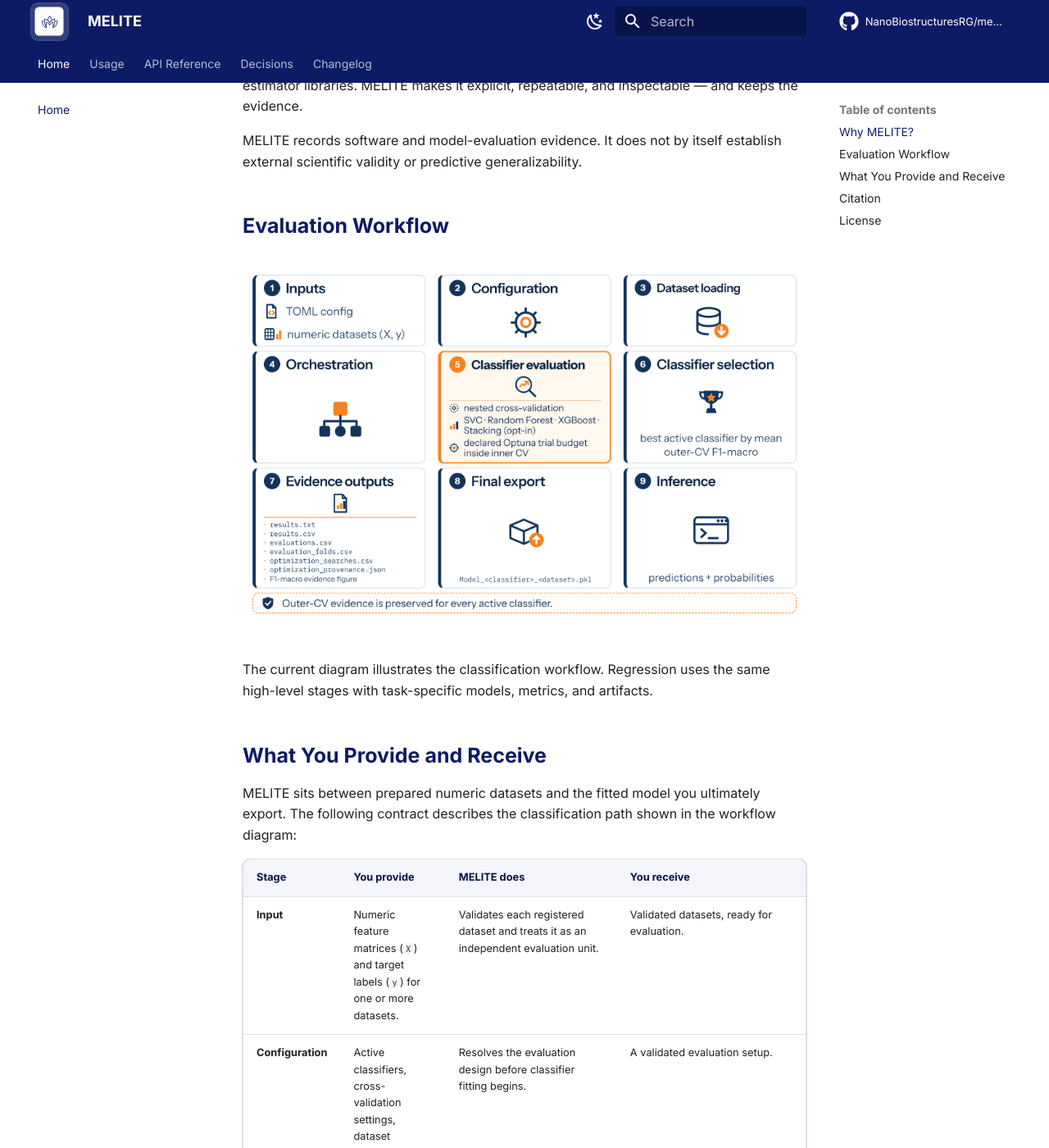
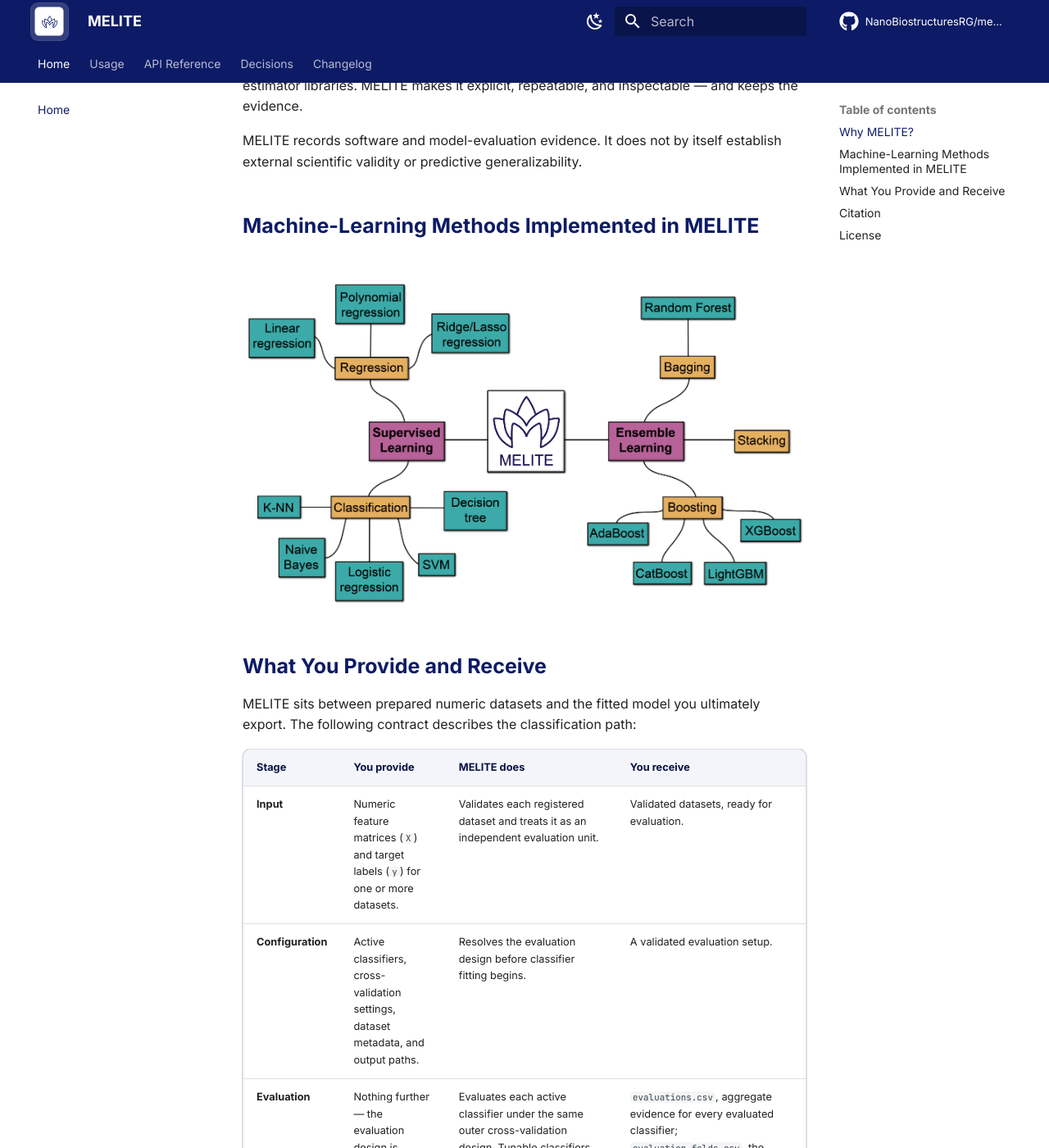
Before and after one commit to NanoBiostructuresRG/melite, an MkDocs documentation site: the page built from docs/index.md, in a window 1280 px wide and 1400 px high, scrolled down 1276 px. Shown: the whole window at 82% size. Built offline with MkDocs 1.6.1 and Material for MkDocs 9.7.7, drawn with Linux system fonts in a browser that asks for light colours; comment, search, counter and statistics services are not loaded.

Commit message:
docs: replace workflow figure with implemented ML methods

```diff
--- a/docs/index.md
+++ b/docs/index.md
@@ -60,18 +60,14 @@ inspectable — and keeps the evidence.
 MELITE records software and model-evaluation evidence. It does not by itself
 establish external scientific validity or predictive generalizability.
 
-## Evaluation Workflow
+## Machine-Learning Methods Implemented in MELITE
 
-<img class="ms-workflow-image" src="assets/melite_evaluation_workflow.png" alt="MELITE evaluation workflow">
-
-The current diagram illustrates the classification workflow. Regression uses
-the same high-level stages with task-specific models, metrics, and artifacts.
+<img class="ms-workflow-image" src="assets/ML_methods_implemented_MELITE.png" alt="Conceptual organization of machine-learning methods implemented in MELITE">
 
 ## What You Provide and Receive
 
 MELITE sits between prepared numeric datasets and the fitted model you
-ultimately export. The following contract describes the classification path
-shown in the workflow diagram:
+ultimately export. The following contract describes the classification path:
 
 | Stage | You provide | MELITE does | You receive |
 |---|---|---|---|
```
Also changed, not shown: docs/assets/ML_methods_implemented_MELITE.png (added), docs/assets/melite_evaluation_workflow.png (deleted).
